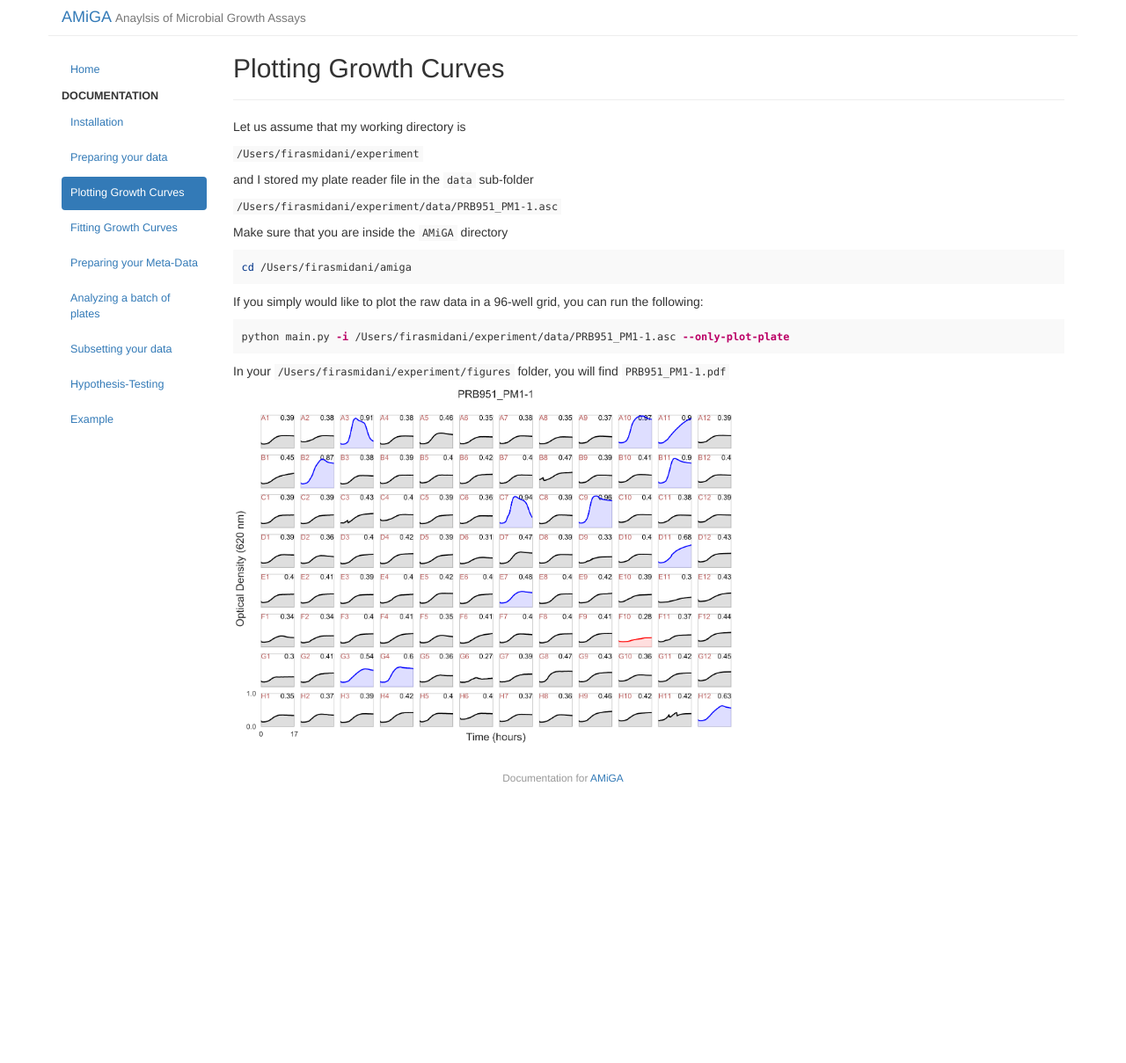
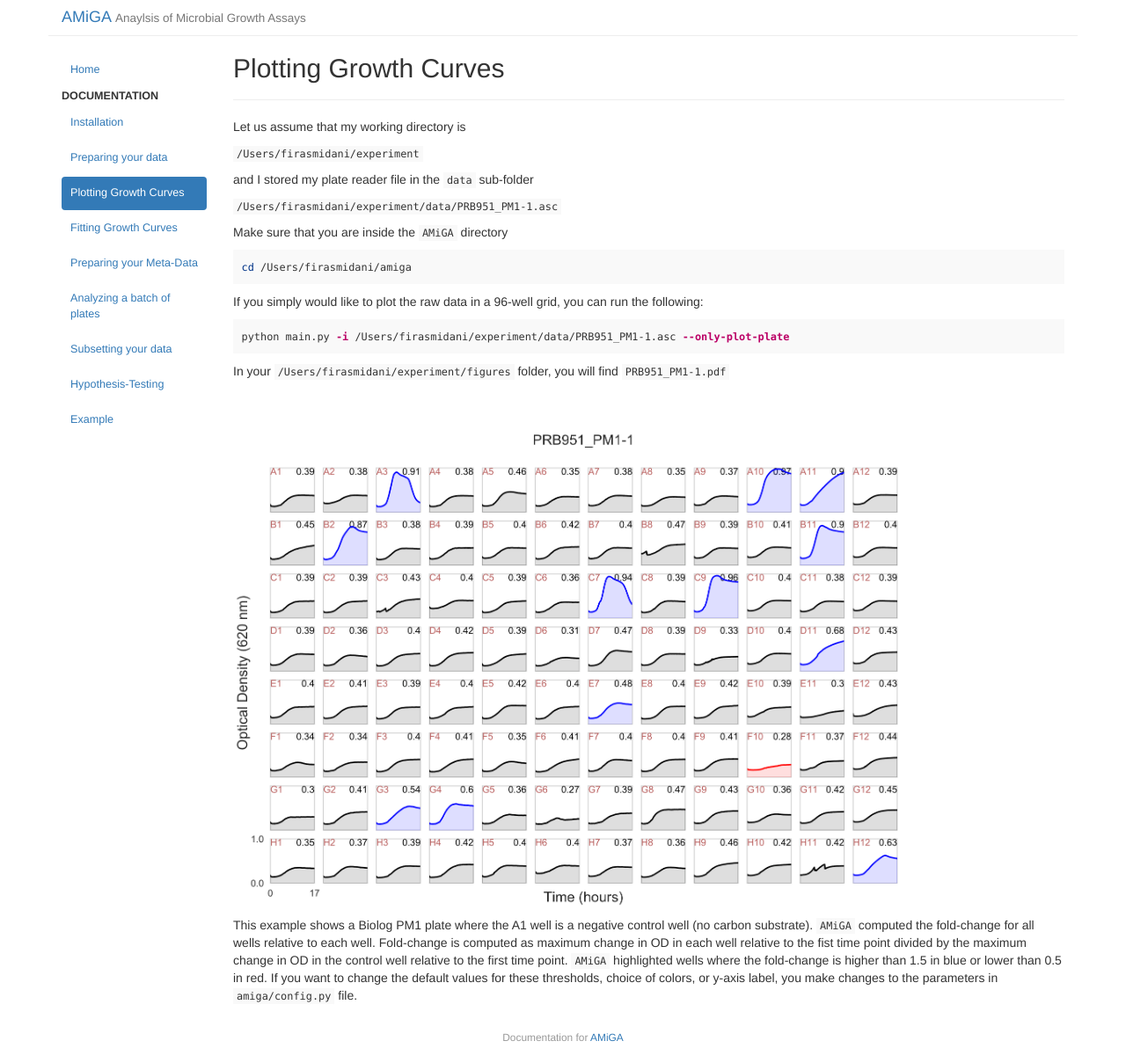
Before and after one commit to firasmidani/amiga, a Jekyll site: the page built from docs/_posts/2020-03-25-plotting.md, in a window 1280 px wide. Shown: the whole page at 88% size. Built offline with Jekyll 4.4.1, drawn with Linux system fonts in a browser that asks for light colours; before the commit the page ends 914 px from its top, so only the background shows below that.

Commit message:
more plotting details

```diff
--- a/docs/_posts/2020-03-25-plotting.md
+++ b/docs/_posts/2020-03-25-plotting.md
@@ -28,4 +28,8 @@ python main.py -i /Users/firasmidani/experiment/data/PRB951_PM1-1.asc --only-plo
 
 In your `/Users/firasmidani/experiment/figures` folder, you will find `PRB951_PM1-1.pdf`
 
-![example_96_well_plot](../assets/img/example_plot.png){:width="600px"}
+<br /><br />
+
+![example_96_well_plot](../assets/img/example_plot.png){:width="800px"}
+
+This example shows a Biolog PM1 plate where the A1 well is a negative control well (no carbon substrate). `AMiGA` computed the fold-change for all wells relative to each well. Fold-change is computed as maximum change in OD in each well relative to the fist time point divided by the maximum change in OD in the control well relative to the first time point. `AMiGA` highlighted wells where the fold-change is higher than 1.5 in blue or lower than 0.5 in red. If you want to change the default values for these thresholds, choice of colors, or y-axis label, you make changes to the parameters in `amiga/config.py` file.
--- a/libs/config.py
+++ b/libs/config.py
@@ -11,7 +11,7 @@ __email__ = "midani@bcm.edu"
 config = {}
 
 # default time interval between OD measurments is set to 600 seconds
-config['interval'] = 600
+config['interval'] = 600  # seconds only
 
 # default wavelength for OD measurements is et to 620 nm; str because it is used only for plot labeling
 config['nm'] = str(620)
```
